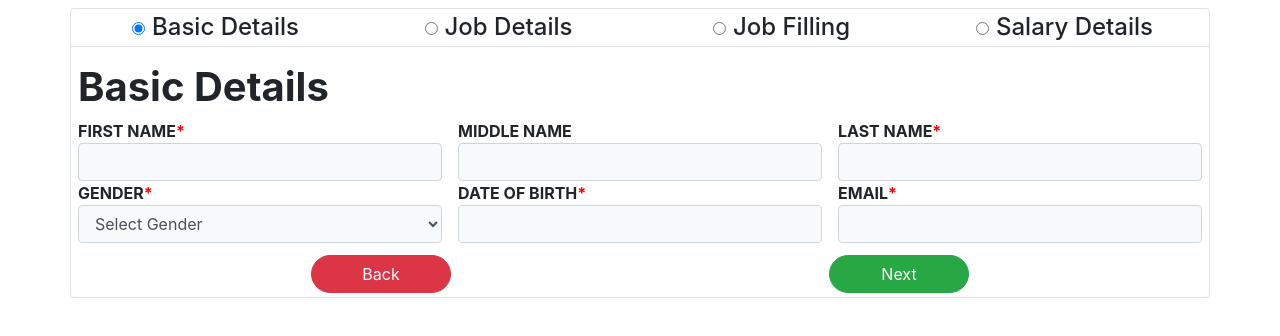
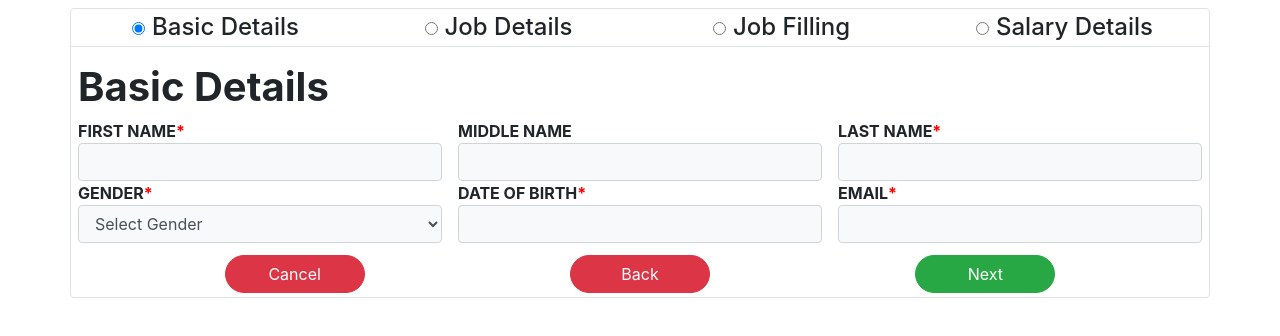
Before and after one commit to keyurs8589/employee, a React (Create React App) app: page / in a window 1280 px wide. Shown: the top 336 px of the page. Built offline with nearby package versions, Linux system fonts and the light colour scheme.

Commit message:
all task completed

```diff
--- a/src/App.js
+++ b/src/App.js
@@ -184,6 +184,77 @@ function App() {
     }
   };
 
+  const cancelHandler = () => {
+    if (activeIndex === 1) {
+      setBasicDetails({
+        ...basicDetails,
+        data: {
+          firstName: '',
+          middleName: '',
+          lastName: '',
+          gender: '',
+          dateOfBirth: '',
+          email: '',
+        },
+        dataError: {
+          firstName: '',
+          lastName: '',
+          gender: '',
+          dateOfBirth: '',
+          email: '',
+        },
+      });
+    } else if (activeIndex === 2) {
+      setJobDetails({
+        ...setJobDetails,
+        data: {
+          dateOfJoining: '',
+          numberSeries: '',
+          jobTitle: '',
+          employeeNumber: '',
+          department: '',
+          location: '',
+          reportingManager: '',
+          workerType: 'Permenant',
+          probationPeriodNumber: '',
+          probationPeriodUnit: 'Month',
+          userType: 'Developer',
+        },
+        dataError: {
+          dateOfJoining: '',
+          jobTitle: '',
+          department: '',
+          location: '',
+          reportingManager: '',
+        },
+      });
+    } else if (activeIndex === 3) {
+      setJobFilling({
+        ...jobFilling,
+        data: {
+          leavePlan: '',
+          shift: '',
+          weekOffs: 'Saturday, Sunday Off',
+          holidayLists: 'Ahmedabad Holiday',
+          attendancePolicy: 'Normal Shift Policy',
+          onboardingFlow: '',
+        },
+      });
+    } else if (activeIndex === 4) {
+      setSalaryDetails({
+        ...salaryDetails,
+        data: {
+          pfEligible: false,
+          esiEligible: false,
+          annualSalary: '',
+        },
+        dataError: {
+          annualSalary: '',
+        },
+      });
+    }
+  };
+
   const onDataChange = (event) => {
     if (activeIndex === 1) {
       if (!event.target) {
@@ -319,6 +390,15 @@ function App() {
                 <Button
                   variant='danger'
                   className='round-button'
+                  onClick={cancelHandler}
+                >
+                  Cancel
+                </Button>
+              </Col>
+              <Col>
+                <Button
+                  variant='danger'
+                  className='round-button'
                   onClick={backHandler}
                 >
                   Back
--- a/src/components/JobFilling.jsx
+++ b/src/components/JobFilling.jsx
@@ -3,6 +3,9 @@ import { Container, Row, Col, Form } from 'react-bootstrap';
 import ActiveHead from './ActiveHead';
 
 const JobFilling = ({ jobFilling, onDataChange }) => {
+  const change = (e) => {
+    console.log(e.target.value);
+  };
   return (
     <Container fluid className='w-100 p-0'>
       <Row className='m-0'>
@@ -22,7 +25,12 @@ const JobFilling = ({ jobFilling, onDataChange }) => {
               onChange={(event) => onDataChange(event)}
               onFocus={(event) => onDataErrorChange(event)}
             /> */}
-          <Form.File id='custom-file' label='Custom file input' custom />
+          <Form.File
+            id='custom-file'
+            label='Custom file input'
+            custom
+            onChange={change}
+          />
         </Col>
         <Col className='p-0 mx-2'>
           <Form.Label className='text-uppercase font-weight-bold mb-0'>
@@ -107,7 +115,12 @@ const JobFilling = ({ jobFilling, onDataChange }) => {
               onChange={(event) => onDataChange(event)}
               onFocus={(event) => onDataErrorChange(event)}
             /> */}
-          <Form.File id='custom-file' label='Custom file input' custom />
+          <Form.File
+            id='custom-file'
+            label='Custom file input'
+            custom
+            onChange={change}
+          />
         </Col>
       </Row>
     </Container>
```
Also changed, not shown: 1 other file (tests, documents, lock files or other folders).
